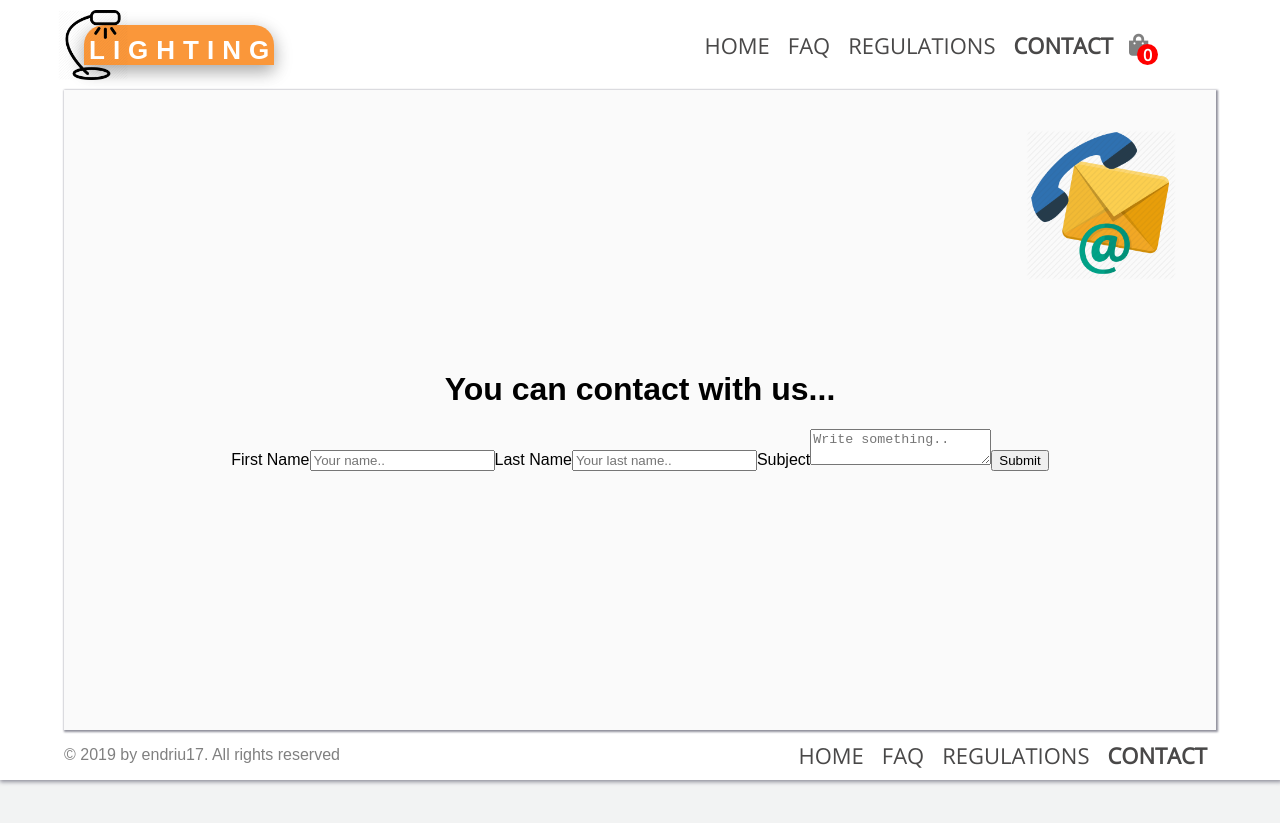
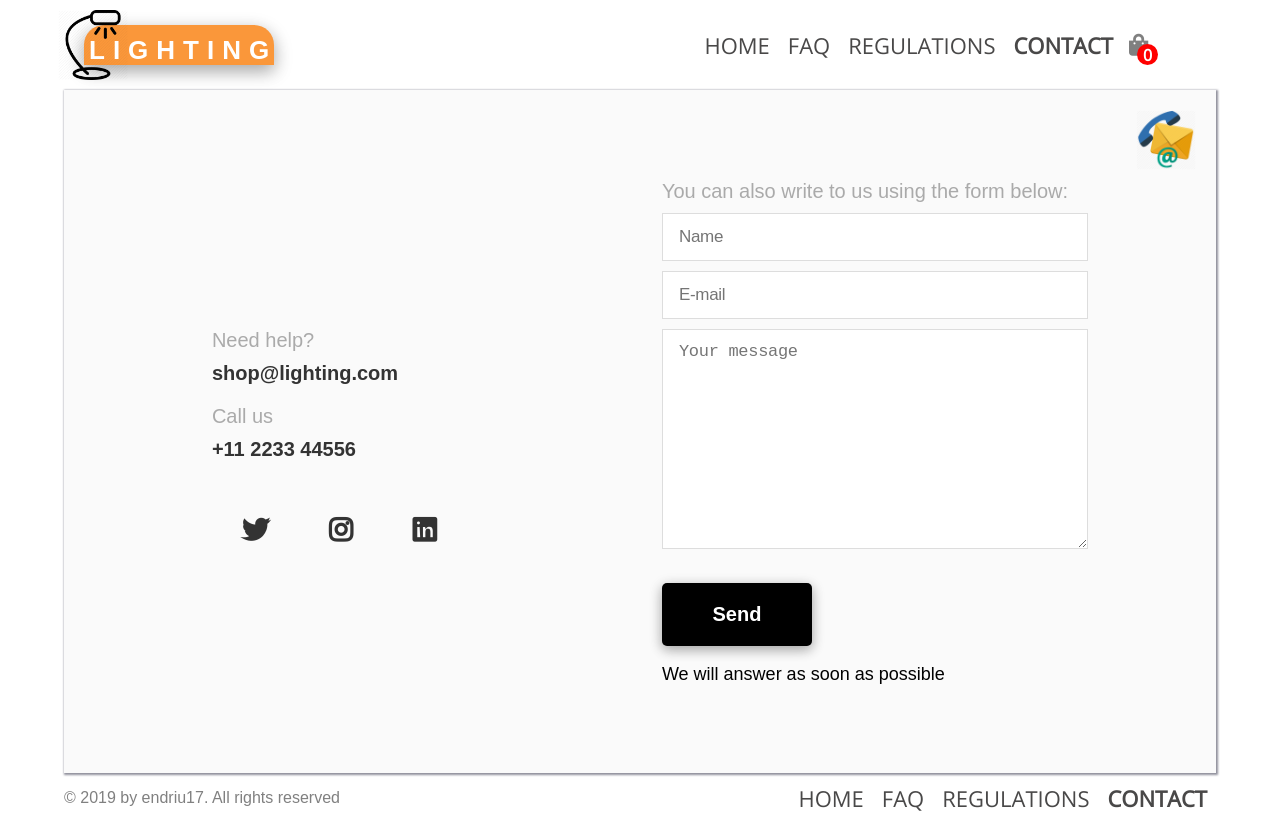
Before and after one commit to endriu17/Shop-app, a React (Create React App) app: page /contact in a window 1280 px wide. Before the commit the page ends 800 px from the top, so only its background shows below. Built offline with nearby package versions, Linux system fonts and the light colour scheme.

Commit message:
add contact site content

```diff
--- a/src/components/sites/Contact.js
+++ b/src/components/sites/Contact.js
@@ -1,36 +1,66 @@
 import React from "react";
+import { Col, Button, Form, FormGroup, Label, Input } from "reactstrap";
 import "./index.css";
 
 const Contact = () => (
   <div className="contact-site">
     <img className="contact-icon" src="/photos/contact.png" alt={"contact"} />
-    <h1>You can contact with us...</h1>
-    <form>
-      <label for="fname">First Name</label>
+    <div className="contact-wrapper">
+      <div className="contact-mobile">
+        <span className="contact-label">Need help?</span>
+        <a href="mailto:shop@lighting.com">shop@lighting.com</a>
+        <span className="contact-label">Call us</span>
+        <a href="tel:+11 2233 44556">+11 2233 44556</a>
+        <div className="contact-social">
+          <a href="#" target="_blank">
+            <i className="fab fa-twitter" />
+          </a>
+          <a href="#" target="_blank">
+            <i className="fab fa-instagram" />
+          </a>
+          <a href="#" target="_blank">
+            <i className="fab fa-linkedin" />
+          </a>
+        </div>
+      </div>
+      <div>
+        <span className="contact-label">
+          You can also write to us using the form below:
+        </span>
+        <form id="contact-form">
+          <div>
             <input
+              id="contact-name"
               type="text"
-        id="fname"
-        name="firstname"
-        placeholder="Your name.."
+              name="name"
+              placeholder="Name"
             />
-
-      <label for="lname">Last Name</label>
+          </div>
+          <div>
             <input
+              id="contact-email"
               type="text"
-        id="lname"
-        name="lastname"
-        placeholder="Your last name.."
+              name="email"
+              placeholder="E-mail"
             />
-
-      <label for="subject">Subject</label>
+          </div>
+          <div>
             <textarea
-        id="subject"
-        name="subject"
-        placeholder="Write something.."
+              id="contact-detail"
+              rows="7"
+              name="detail"
+              placeholder="Your message"
             />
-
-      <input type="submit" value="Submit" />
+          </div>
         </form>
+        <div class="contact-last">
+          <button id="contact-submit" type="submit" name="submit">
+            Send
+          </button>
+        </div>
+        <p>We will answer as soon as possible</p>
+      </div>
+    </div>
   </div>
 );
 
--- a/src/components/sites/css/Contact.css
+++ b/src/components/sites/css/Contact.css
@@ -1,17 +1,124 @@
 .contact-site {
-  width: 100%;
   display: flex;
-  justify-content: center;
+  justify-content: space-around;
   align-items: center;
-  flex-direction: column;
-  height: 80vh;
   background-color: #fafafa;
   margin-top: 0;
   position: relative;
+  padding: 70px 50px;
 }
 
 .contact-icon {
   position: absolute;
-  top: 40px;
-  right: 40px;
+  top: 20px;
+  right: 20px;
+  height: 60px;
+  width: 60px;
 }
+
+.contact-wrapper {
+  display: flex;
+  justify-content: space-around;
+  width: 100%;
+  flex-wrap: wrap;
+}
+
+.contact-mobile {
+  display: flex;
+  flex-direction: column;
+  justify-content: flex-start;
+  align-items: flex-start;
+  margin: auto 0;
+}
+
+.contact-social {
+  margin-top: 50px;
+}
+
+.contact-social a {
+  display: inline-block;
+  padding-left: 30px;
+  padding-right: 30px;
+  height: 44px;
+  line-height: 44px;
+}
+
+#email span,
+#tel span,
+.contact-label {
+  display: block;
+  color: #aaa;
+  font-size: 0.75em;
+}
+
+.contact-data {
+  width: 100%;
+  text-align: left;
+}
+
+.contact-site p {
+  font-size: 18px;
+}
+
+.contact-site a {
+  color: #333;
+  font-weight: 700;
+  text-decoration: none;
+  font-size: 20px;
+}
+
+.contact-site input[type="text"],
+.contact-site textarea {
+  font-size: 17px;
+  width: 100%;
+  height: 44px;
+  line-height: 44px;
+  padding-left: 16px;
+  border: 1px #ddd solid;
+  letter-spacing: -0.3px;
+  outline: none;
+  border-radius: 0;
+  appearance: none;
+  -webkit-appearance: none;
+  background: #fff;
+  line-height: 1.7em;
+  margin-bottom: 10px;
+}
+
+.contact-label {
+  margin-top: 20px;
+  margin-bottom: 10px;
+  font-size: 20px;
+}
+
+.contact-site textarea {
+  padding-top: 8px;
+  padding-bottom: 8px;
+  height: auto;
+}
+
+#contact-form div.contact-last {
+  overflow: hidden;
+}
+
+#contact-submit {
+  padding: 20px;
+  width: 150px;
+  border: none;
+  color: #fff;
+  cursor: pointer;
+  font-size: 20px;
+  font-weight: bold;
+  background-color: #000;
+  border-radius: 5px;
+  box-shadow: 0 4px 12px 0 rgba(0, 0, 0, 0.2), 0 3px 14px 0 rgba(0, 0, 0, 0.19);
+}
+
+#social i,
+.contact-social i {
+  font-size: 1.35em;
+}
+
+.contact-last {
+  margin-top: 20px;
+}
```
Lines whose indentation alone changed are shown as unchanged.
